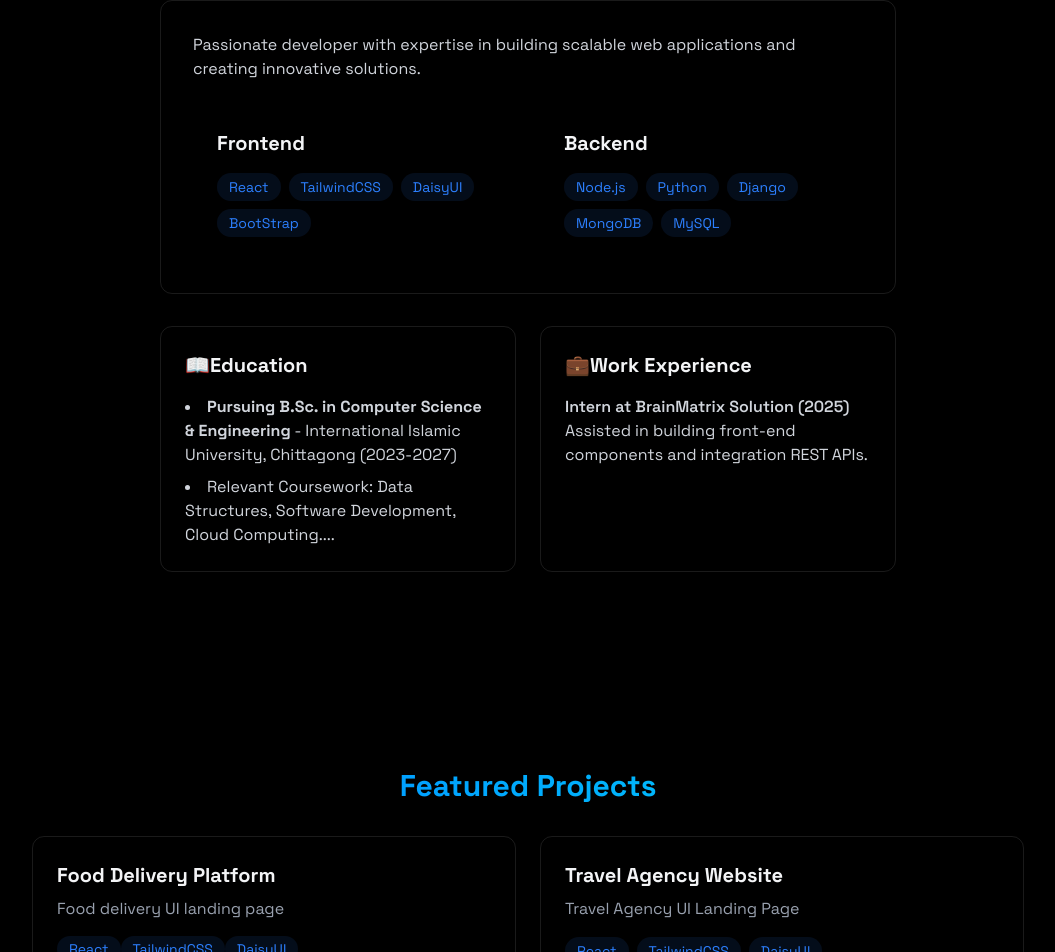
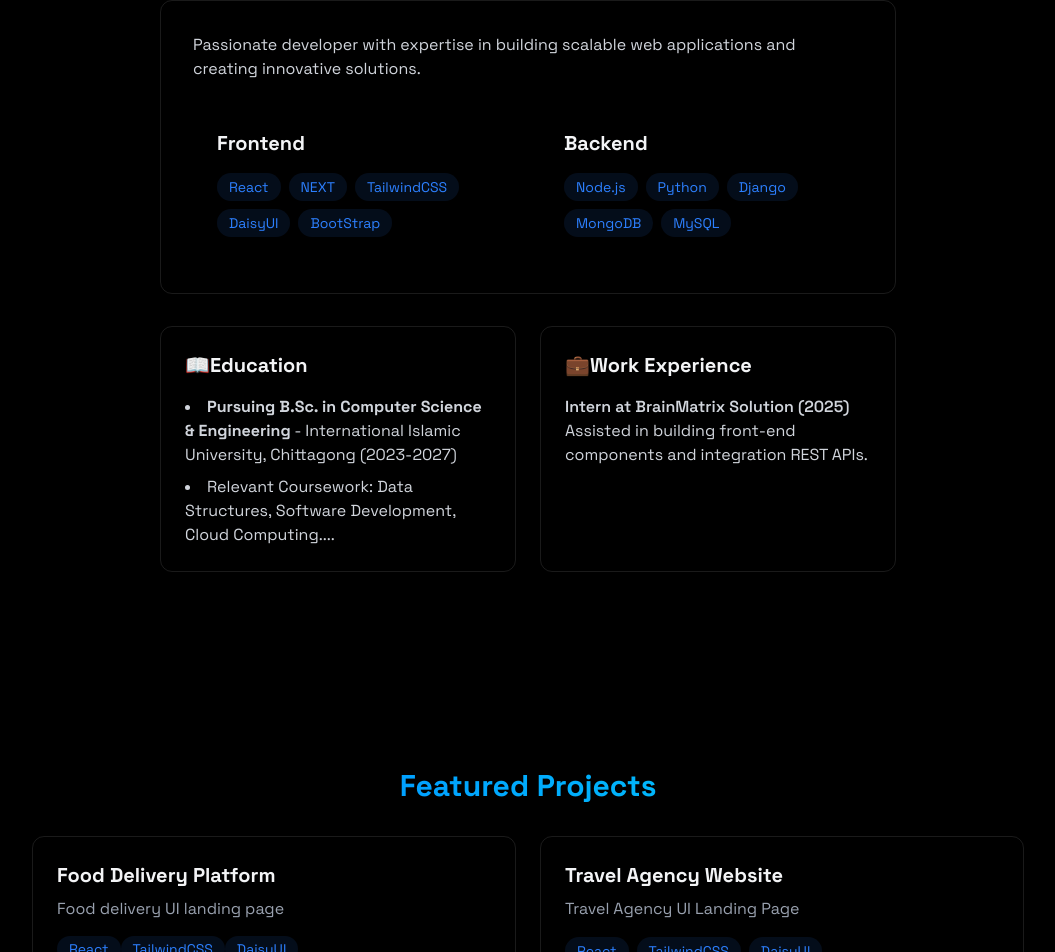
Before and after one commit to KaMRuNs/Portfolio_of_Kamrun-REACT, a React (Vite) app: page / in a window 1280 px wide. Shown: the part 948-1900 px from the top of the page, without its empty margins (112-1167 px from the left). Built offline with nearby package versions, Linux system fonts and the light colour scheme.

Commit message:
New Skill Added

```diff
--- a/src/components/sections/About.jsx
+++ b/src/components/sections/About.jsx
@@ -2,7 +2,13 @@ import React from "react";
 import RevealOnScroll from "./RevealOnScroll";
 
 const About = () => {
-  const frontendSkills = ["React", "TailwindCSS", "DaisyUI", "BootStrap"];
+  const frontendSkills = [
+    "React",
+    "NEXT",
+    "TailwindCSS",
+    "DaisyUI",
+    "BootStrap",
+  ];
   const backendSkills = ["Node.js", "Python", "Django", "MongoDB", "MySQL"];
   return (
     <section
```
